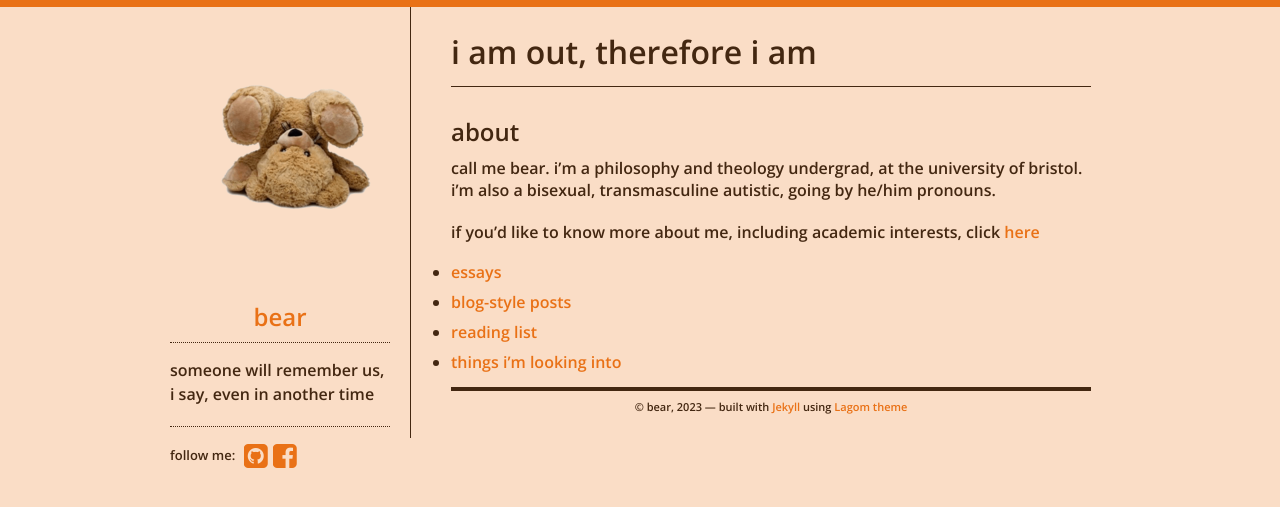
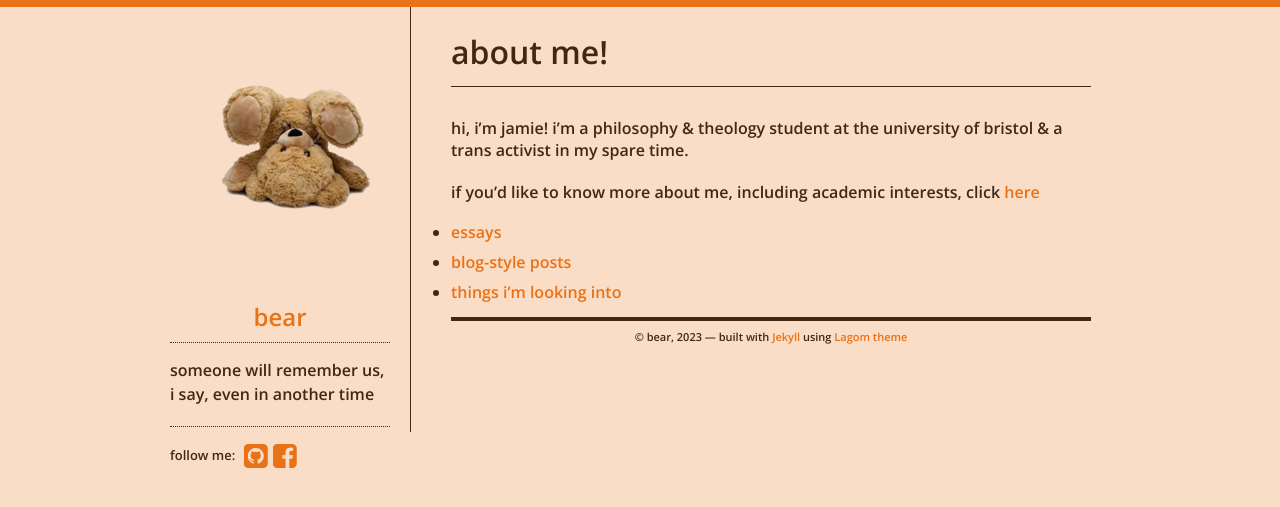
Before and after one commit to jamiethebear/jamiethebear.github.io, a Jekyll site: the page built from index.md, in a window 1280 px wide. Shown: the top 507 px of the page. Built offline with Jekyll 4.4.1, drawn with Linux system fonts in a browser that asks for light colours; our own code applies the rules of GitHub Pages for plain Markdown files.

Commit message:
Update index.md

```diff
--- a/index.md
+++ b/index.md
@@ -1,13 +1,10 @@
-# i am out, therefore i am
+# about me!
 
 * * *
 
-## about
-call me bear. i'm a philosophy and theology undergrad, at the university of bristol.
-i'm also a bisexual, transmasculine autistic, going by he/him pronouns.
+hi, i'm jamie! i'm a philosophy & theology student at the university of bristol & a trans activist in my spare time.
 
 if you'd like to know more about me, including academic interests, click [here](./about.html)
 * [essays](./essays.html)
 * [blog-style posts](./blog.html)
-* [reading list](./reading.html)
 * [things i'm looking into](./things.html)
```
